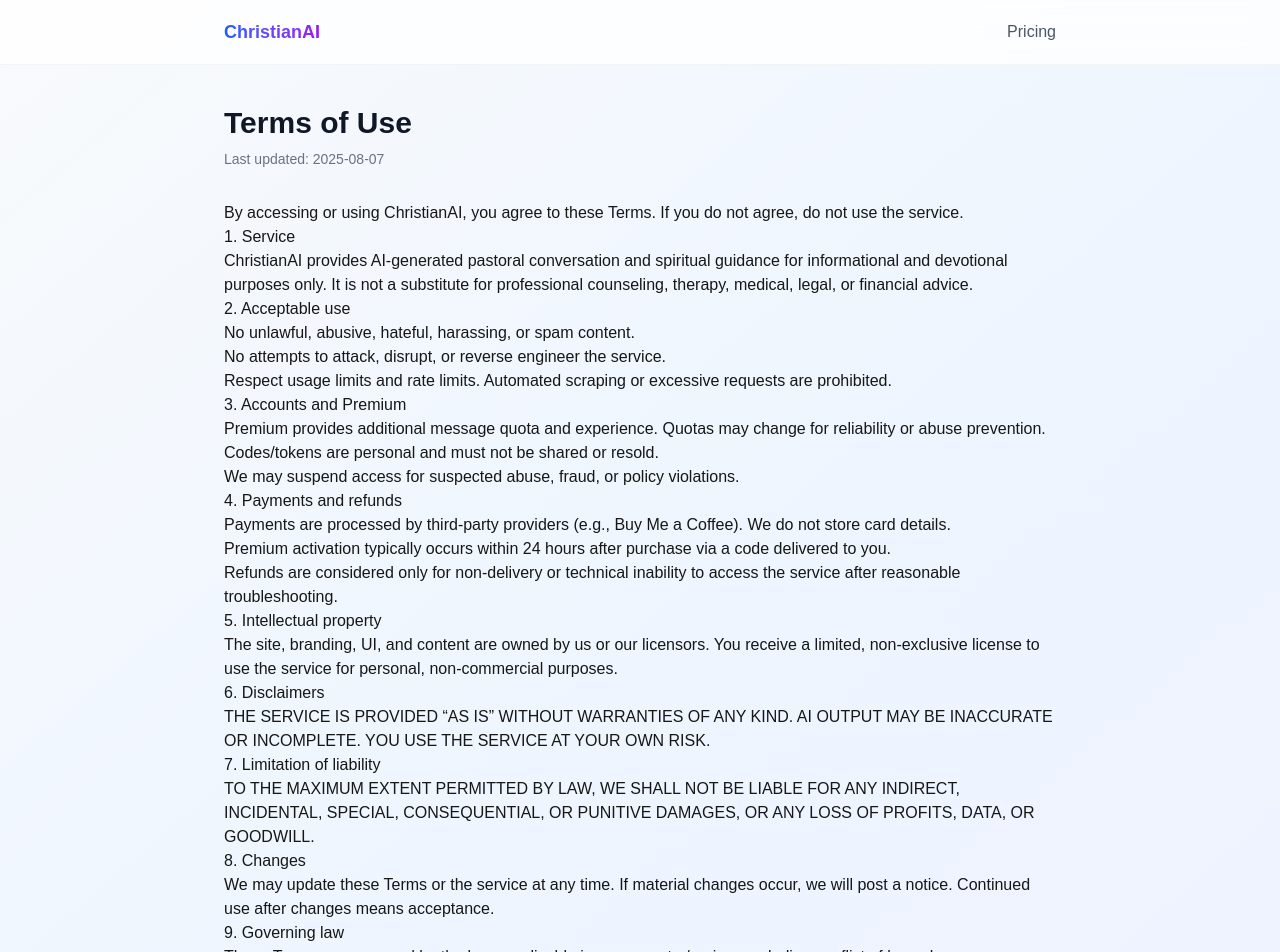
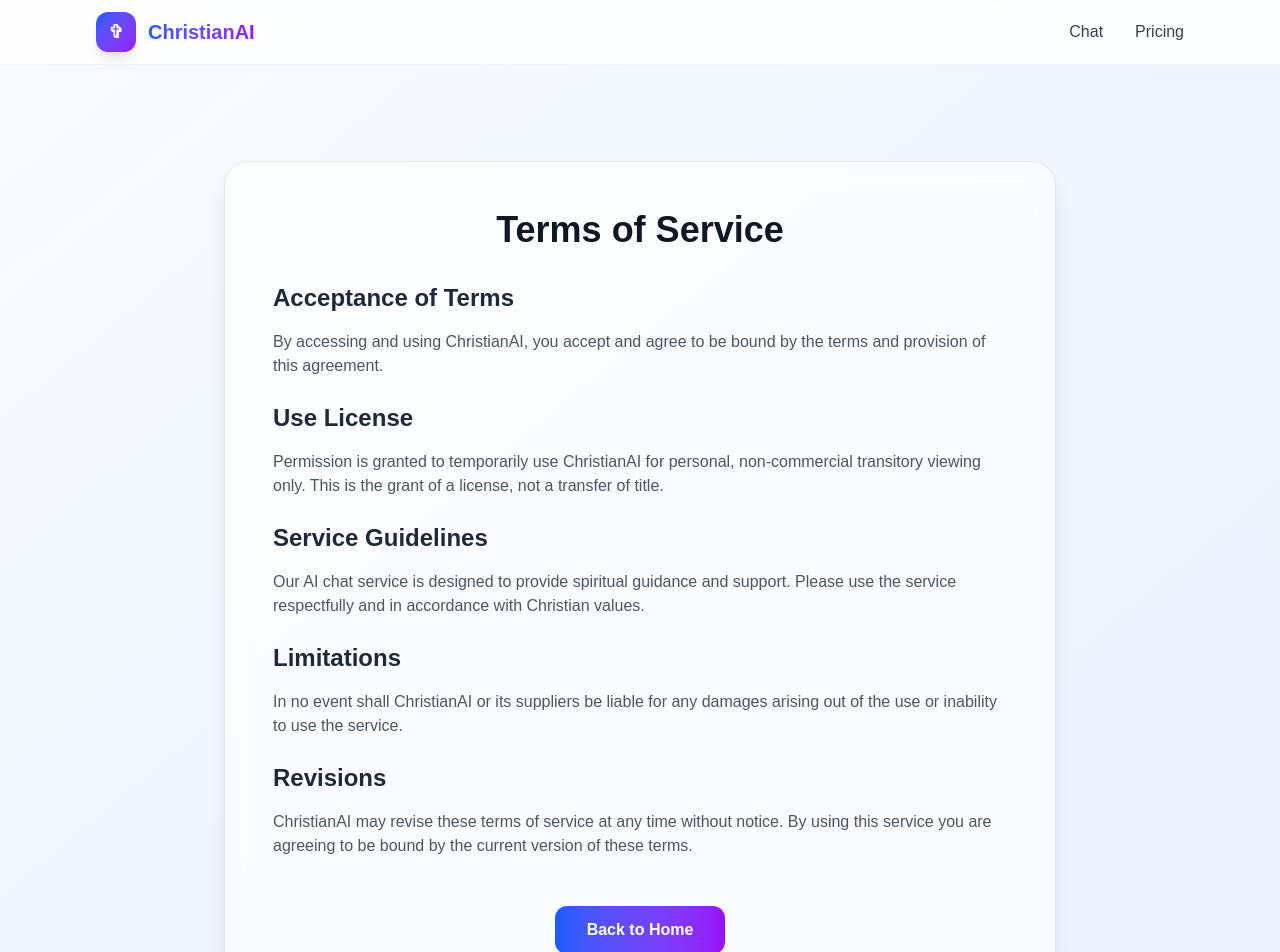
Before and after one commit to ysfalpe/bommmmmb, a Next.js app: page /terms in a window 1280 px wide. Shown: the top 952 px of the page. Built offline with nearby package versions, Linux system fonts and the light colour scheme.

Commit message:
feat: move AdSense to layout head and clean up duplicate codes

```diff
--- a/src/app/privacy/page.tsx
+++ b/src/app/privacy/page.tsx
@@ -1,117 +1,77 @@
-'use client';
 import Link from 'next/link';
-import Script from 'next/script';
-import { useState, useEffect } from 'react';
 
 export default function PrivacyPage() {
-  const [isPremium, setIsPremium] = useState(false);
-
-  // Check if user is premium
-  useEffect(() => {
-    const savedToken = localStorage.getItem('premiumToken');
-    if (savedToken) {
-      try {
-        // Try to parse as base64 JSON first (legacy)
-        let decoded: { premium?: boolean } | null = null;
-        try {
-          decoded = JSON.parse(atob(savedToken)) as { premium?: boolean };
-        } catch {
-          // If not base64 JSON, assume JWT and parse payload
-          const payload = JSON.parse(atob(savedToken.split('.')[1])) as { premium?: boolean };
-          decoded = payload;
-        }
-        setIsPremium(decoded?.premium === true);
-      } catch {
-        // Invalid token, remove it
-        localStorage.removeItem('premiumToken');
-      }
-    }
-  }, []);
   return (
     <div className="min-h-screen bg-gradient-to-br from-slate-50 via-blue-50 to-indigo-50">
-      {/* AdSense Script - Only for non-premium users */}
-      {!isPremium && (
-        <Script
-          async
-          src="https://pagead2.googlesyndication.com/pagead/js/adsbygoogle.js?client=ca-pub-8992984801647508"
-          crossOrigin="anonymous"
-          strategy="afterInteractive"
-        />
-      )}
       <header className="bg-white/80 backdrop-blur-md border-b border-gray-100 sticky top-0 z-50">
-        <nav className="max-w-4xl mx-auto px-6 lg:px-8 h-16 flex items-center justify-between">
-          <Link href="/" className="text-lg font-bold bg-gradient-to-r from-blue-600 to-purple-600 bg-clip-text text-transparent">ChristianAI</Link>
-          <Link href="/pricing" className="text-gray-600 hover:text-gray-900">Pricing</Link>
+        <nav className="max-w-6xl mx-auto px-6 lg:px-8">
+          <div className="flex justify-between items-center h-14 md:h-16">
+            {/* Logo */}
+            <Link href="/" className="flex items-center space-x-3 cursor-pointer group">
+              <div className="w-10 h-10 bg-gradient-to-br from-blue-600 to-purple-600 rounded-xl flex items-center justify-center shadow-lg group-hover:shadow-xl transition-all duration-300 group-hover:scale-105">
+                <span className="text-white font-bold text-lg">✞</span>
+              </div>
+              <span className="text-xl font-bold bg-gradient-to-r from-blue-600 to-purple-600 bg-clip-text text-transparent">
+                ChristianAI
+              </span>
+            </Link>
+
+            {/* Navigation */}
+            <div className="hidden md:flex items-center space-x-8">
+              <Link href="/chat" className="text-gray-700 hover:text-blue-600 transition-colors font-medium">
+                Chat
+              </Link>
+              <Link href="/pricing" className="text-gray-700 hover:text-blue-600 transition-colors font-medium">
+                Pricing
+              </Link>
+            </div>
+          </div>
         </nav>
       </header>
 
-      <main className="max-w-4xl mx-auto px-6 lg:px-8 py-10">
-        <h1 className="text-3xl font-bold text-gray-900 mb-2">Privacy Policy</h1>
-        <p className="text-sm text-gray-500 mb-8">Last updated: {new Date().toISOString().slice(0, 10)}</p>
+      <main className="max-w-4xl mx-auto px-6 lg:px-8 pt-24 pb-16">
+        <div className="bg-white/70 backdrop-blur-md rounded-3xl border border-gray-200 p-8 md:p-12 shadow-xl">
+          <h1 className="text-4xl font-bold text-gray-900 mb-8 text-center">Privacy Policy</h1>
 
-        <div className="prose prose-slate max-w-none">
-          <p>
-            We respect your privacy. This Privacy Policy explains what personal data we collect, how we use it,
-            and the choices you have. By using ChristianAI, you agree to this policy.
-          </p>
+          <div className="prose prose-lg max-w-none">
+            <h2 className="text-2xl font-semibold text-gray-800 mb-4">Information We Collect</h2>
+            <p className="text-gray-600 mb-6">
+              We collect minimal information to provide our AI chat service. This includes your chat messages
+              and basic usage data to improve our service quality.
+            </p>
 
-          <h2>1. Data we process</h2>
-          <ul>
-            <li><strong>Conversation content</strong>: Your messages to the AI and the AI responses.</li>
-            <li><strong>Technical data</strong>: IP address, device/browser info, timestamps, and diagnostics strictly for abuse prevention, rate limiting, and reliability.</li>
-            <li><strong>Premium data</strong>: A token that indicates your plan type and remaining messages. We do not store your payment card details.</li>
-          </ul>
+            <h2 className="text-2xl font-semibold text-gray-800 mb-4">How We Use Your Information</h2>
+            <p className="text-gray-600 mb-6">
+              Your information is used solely to provide and improve our Christian AI chat service.
+              We do not sell, rent, or share your personal information with third parties.
+            </p>
 
-          <h2>2. How we use data</h2>
-          <ul>
-            <li>To operate the chat service and generate responses.</li>
-            <li>To enforce usage limits (free and premium) and prevent abuse/spam.</li>
-            <li>To improve stability, security, and user experience.</li>
-          </ul>
+            <h2 className="text-2xl font-semibold text-gray-800 mb-4">Data Security</h2>
+            <p className="text-gray-600 mb-6">
+              We implement appropriate security measures to protect your information against unauthorized
+              access, alteration, disclosure, or destruction.
+            </p>
 
-          <h2>3. Sharing</h2>
-          <p>
-            We may share data with infrastructure providers who power our service (e.g., hosting, AI model API, rate-limit database)
-            only to the extent necessary to operate the product. We do not sell personal data.
-          </p>
+            <h2 className="text-2xl font-semibold text-gray-800 mb-4">Cookie Policy</h2>
+            <p className="text-gray-600 mb-6">
+              We use cookies to enhance your browsing experience and to understand how you use our service.
+              You can control cookies through your browser settings.
+            </p>
 
-          <h2>4. AI responses</h2>
-          <p>
-            AI-generated content may be imperfect or incomplete. Do not rely on it for medical, legal, financial,
-            or safety-critical advice. Use discretion and consult qualified professionals when needed.
-          </p>
+            <h2 className="text-2xl font-semibold text-gray-800 mb-4">Contact Us</h2>
+            <p className="text-gray-600 mb-6">
+              If you have any questions about this Privacy Policy, please contact us through our website.
+            </p>
 
-          <h2>5. Security</h2>
-          <p>
-            We apply reasonable technical and organizational measures to protect data. No online service can be 100% secure.
-          </p>
-
-          <h2>6. Data retention</h2>
-          <p>
-            Conversation content may be retained for a limited time to operate and improve reliability, then deleted or anonymized.
-            Diagnostic logs are kept for a limited period for security and troubleshooting.
-          </p>
-
-          <h2>7. Your choices</h2>
-          <ul>
-            <li>You may limit what you share in conversations.</li>
-            <li>You may request deletion of stored conversation data where applicable by contacting us.</li>
-          </ul>
-
-          <h2>8. Children</h2>
-          <p>
-            The service is not directed to children under 13 (or the age required by your local law).
-          </p>
-
-          <h2>9. Contact</h2>
-          <p>
-            For privacy questions or requests, contact us via the <Link href="/contact" className="text-blue-600">contact</Link> link.
-          </p>
-
-          <p className="text-sm text-gray-500 mt-6">
-            By using ChristianAI, you acknowledge this Privacy Policy. For terms governing your use, see our{' '}
-            <Link href="/terms" className="text-blue-600">Terms of Use</Link>.
-          </p>
+            <div className="text-center mt-12">
+              <Link
+                href="/"
+                className="inline-flex items-center px-8 py-3 bg-gradient-to-r from-blue-600 to-purple-600 text-white font-semibold rounded-xl hover:shadow-xl transition-all duration-300 hover:scale-105"
+              >
+                Back to Home
+              </Link>
+            </div>
+          </div>
         </div>
       </main>
     </div>
--- a/src/app/terms/page.tsx
+++ b/src/app/terms/page.tsx
@@ -1,123 +1,78 @@
-'use client';
 import Link from 'next/link';
-import Script from 'next/script';
-import { useState, useEffect } from 'react';
 
 export default function TermsPage() {
-  const [isPremium, setIsPremium] = useState(false);
-
-  // Check if user is premium
-  useEffect(() => {
-    const savedToken = localStorage.getItem('premiumToken');
-    if (savedToken) {
-      try {
-        // Try to parse as base64 JSON first (legacy)
-        let decoded: { premium?: boolean } | null = null;
-        try {
-          decoded = JSON.parse(atob(savedToken)) as { premium?: boolean };
-        } catch {
-          // If not base64 JSON, assume JWT and parse payload
-          const payload = JSON.parse(atob(savedToken.split('.')[1])) as { premium?: boolean };
-          decoded = payload;
-        }
-        setIsPremium(decoded?.premium === true);
-      } catch {
-        // Invalid token, remove it
-        localStorage.removeItem('premiumToken');
-      }
-    }
-  }, []);
   return (
     <div className="min-h-screen bg-gradient-to-br from-slate-50 via-blue-50 to-indigo-50">
-      {/* AdSense Script - Only for non-premium users */}
-      {!isPremium && (
-        <Script
-          async
-          src="https://pagead2.googlesyndication.com/pagead/js/adsbygoogle.js?client=ca-pub-8992984801647508"
-          crossOrigin="anonymous"
-          strategy="afterInteractive"
-        />
-      )}
       <header className="bg-white/80 backdrop-blur-md border-b border-gray-100 sticky top-0 z-50">
-        <nav className="max-w-4xl mx-auto px-6 lg:px-8 h-16 flex items-center justify-between">
-          <Link href="/" className="text-lg font-bold bg-gradient-to-r from-blue-600 to-purple-600 bg-clip-text text-transparent">ChristianAI</Link>
-          <Link href="/pricing" className="text-gray-600 hover:text-gray-900">Pricing</Link>
+        <nav className="max-w-6xl mx-auto px-6 lg:px-8">
+          <div className="flex justify-between items-center h-14 md:h-16">
+            {/* Logo */}
+            <Link href="/" className="flex items-center space-x-3 cursor-pointer group">
+              <div className="w-10 h-10 bg-gradient-to-br from-blue-600 to-purple-600 rounded-xl flex items-center justify-center shadow-lg group-hover:shadow-xl transition-all duration-300 group-hover:scale-105">
+                <span className="text-white font-bold text-lg">✞</span>
+              </div>
+              <span className="text-xl font-bold bg-gradient-to-r from-blue-600 to-purple-600 bg-clip-text text-transparent">
+                ChristianAI
+              </span>
+            </Link>
+
+            {/* Navigation */}
+            <div className="hidden md:flex items-center space-x-8">
+              <Link href="/chat" className="text-gray-700 hover:text-blue-600 transition-colors font-medium">
+                Chat
+              </Link>
+              <Link href="/pricing" className="text-gray-700 hover:text-blue-600 transition-colors font-medium">
+                Pricing
+              </Link>
+            </div>
+          </div>
         </nav>
       </header>
 
-      <main className="max-w-4xl mx-auto px-6 lg:px-8 py-10">
-        <h1 className="text-3xl font-bold text-gray-900 mb-2">Terms of Use</h1>
-        <p className="text-sm text-gray-500 mb-8">Last updated: {new Date().toISOString().slice(0, 10)}</p>
+      <main className="max-w-4xl mx-auto px-6 lg:px-8 pt-24 pb-16">
+        <div className="bg-white/70 backdrop-blur-md rounded-3xl border border-gray-200 p-8 md:p-12 shadow-xl">
+          <h1 className="text-4xl font-bold text-gray-900 mb-8 text-center">Terms of Service</h1>
 
-        <div className="prose prose-slate max-w-none">
-          <p>
-            By accessing or using ChristianAI, you agree to these Terms. If you do not agree, do not use the service.
-          </p>
+          <div className="prose prose-lg max-w-none">
+            <h2 className="text-2xl font-semibold text-gray-800 mb-4">Acceptance of Terms</h2>
+            <p className="text-gray-600 mb-6">
+              By accessing and using ChristianAI, you accept and agree to be bound by the terms
+              and provision of this agreement.
+            </p>
 
-          <h2>1. Service</h2>
-          <p>
-            ChristianAI provides AI-generated pastoral conversation and spiritual guidance for informational and devotional purposes only.
-            It is not a substitute for professional counseling, therapy, medical, legal, or financial advice.
-          </p>
+            <h2 className="text-2xl font-semibold text-gray-800 mb-4">Use License</h2>
+            <p className="text-gray-600 mb-6">
+              Permission is granted to temporarily use ChristianAI for personal, non-commercial
+              transitory viewing only. This is the grant of a license, not a transfer of title.
+            </p>
 
-          <h2>2. Acceptable use</h2>
-          <ul>
-            <li>No unlawful, abusive, hateful, harassing, or spam content.</li>
-            <li>No attempts to attack, disrupt, or reverse engineer the service.</li>
-            <li>Respect usage limits and rate limits. Automated scraping or excessive requests are prohibited.</li>
-          </ul>
+            <h2 className="text-2xl font-semibold text-gray-800 mb-4">Service Guidelines</h2>
+            <p className="text-gray-600 mb-6">
+              Our AI chat service is designed to provide spiritual guidance and support.
+              Please use the service respectfully and in accordance with Christian values.
+            </p>
 
-          <h2>3. Accounts and Premium</h2>
-          <ul>
-            <li>Premium provides additional message quota and experience. Quotas may change for reliability or abuse prevention.</li>
-            <li>Codes/tokens are personal and must not be shared or resold.</li>
-            <li>We may suspend access for suspected abuse, fraud, or policy violations.</li>
-          </ul>
+            <h2 className="text-2xl font-semibold text-gray-800 mb-4">Limitations</h2>
+            <p className="text-gray-600 mb-6">
+              In no event shall ChristianAI or its suppliers be liable for any damages
+              arising out of the use or inability to use the service.
+            </p>
 
-          <h2>4. Payments and refunds</h2>
-          <ul>
-            <li>Payments are processed by third‑party providers (e.g., Buy Me a Coffee). We do not store card details.</li>
-            <li>Premium activation typically occurs within 24 hours after purchase via a code delivered to you.</li>
-            <li>Refunds are considered only for non‑delivery or technical inability to access the service after reasonable troubleshooting.</li>
-          </ul>
+            <h2 className="text-2xl font-semibold text-gray-800 mb-4">Revisions</h2>
+            <p className="text-gray-600 mb-6">
+              ChristianAI may revise these terms of service at any time without notice.
+              By using this service you are agreeing to be bound by the current version of these terms.
+            </p>
 
-          <h2>5. Intellectual property</h2>
-          <p>
-            The site, branding, UI, and content are owned by us or our licensors. You receive a limited, non‑exclusive
-            license to use the service for personal, non‑commercial purposes.
-          </p>
-
-          <h2>6. Disclaimers</h2>
-          <p>
-            THE SERVICE IS PROVIDED “AS IS” WITHOUT WARRANTIES OF ANY KIND. AI OUTPUT MAY BE INACCURATE OR INCOMPLETE.
-            YOU USE THE SERVICE AT YOUR OWN RISK.
-          </p>
-
-          <h2>7. Limitation of liability</h2>
-          <p>
-            TO THE MAXIMUM EXTENT PERMITTED BY LAW, WE SHALL NOT BE LIABLE FOR ANY INDIRECT, INCIDENTAL, SPECIAL,
-            CONSEQUENTIAL, OR PUNITIVE DAMAGES, OR ANY LOSS OF PROFITS, DATA, OR GOODWILL.
-          </p>
-
-          <h2>8. Changes</h2>
-          <p>
-            We may update these Terms or the service at any time. If material changes occur, we will post a notice.
-            Continued use after changes means acceptance.
-          </p>
-
-          <h2>9. Governing law</h2>
-          <p>
-            These Terms are governed by the laws applicable in your country/region, excluding conflict of law rules.
-          </p>
-
-          <h2>10. Contact</h2>
-          <p>
-            For questions about these Terms, contact us via the <Link href="/contact" className="text-blue-600">contact</Link> page.
-          </p>
-
-          <p className="text-sm text-gray-500 mt-6">
-            By using ChristianAI, you also agree to our <Link href="/privacy" className="text-blue-600">Privacy Policy</Link>.
-          </p>
+            <div className="text-center mt-12">
+              <Link
+                href="/"
+                className="inline-flex items-center px-8 py-3 bg-gradient-to-r from-blue-600 to-purple-600 text-white font-semibold rounded-xl hover:shadow-xl transition-all duration-300 hover:scale-105"
+              >
+                Back to Home
+              </Link>
+            </div>
+          </div>
         </div>
       </main>
     </div>
```
Also changed, not shown: src/app/chat/page.tsx (+0 -10 lines), src/app/layout.tsx (+40 -5 lines), src/app/page.tsx (+1 -35 lines).
